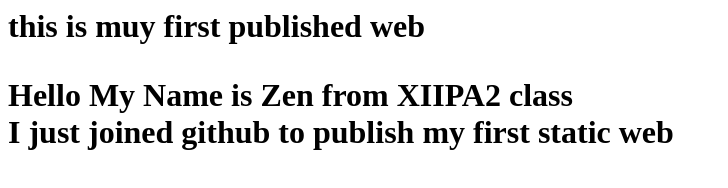
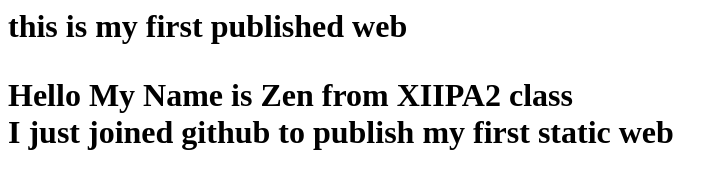
Before and after one commit to abelzenatha/repo1_zen, a plain HTML site: page index.html in a window 1280 px wide. Shown: the whole page, without its empty margins (0-728 px from the left). Drawn offline with Linux system fonts and the light colour scheme.

Commit message:
Update index.html

```diff
--- a/index.html
+++ b/index.html
@@ -1,7 +1,7 @@
 <html>
 <head>
 <body>
-<h1>this is muy first published web<h1>
+<h1>this is my first published web<h1>
 <p> Hello My Name is Zen from XIIPA2 class
 <br>I just joined github to publish my first static web<br>
 </body>
```
